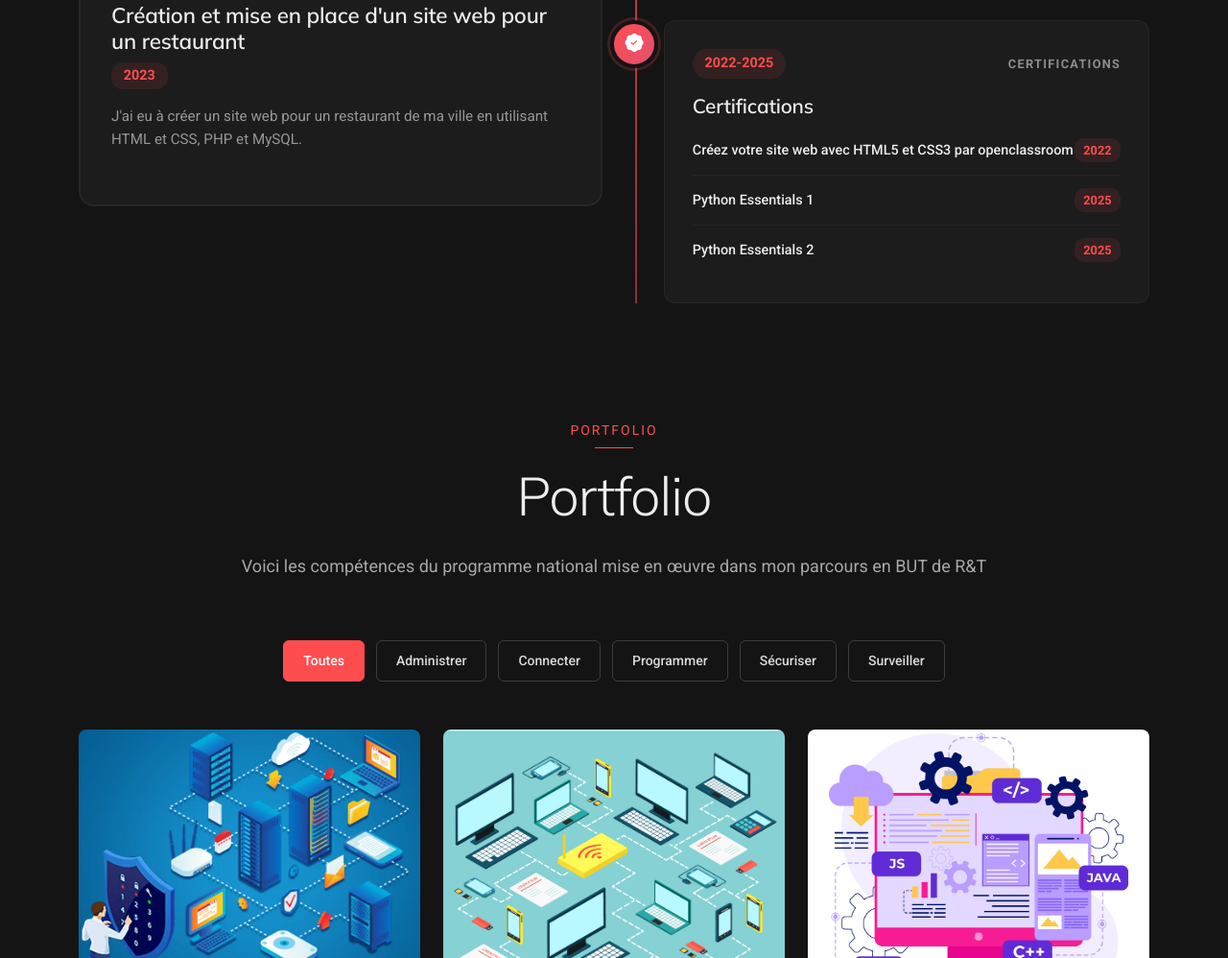
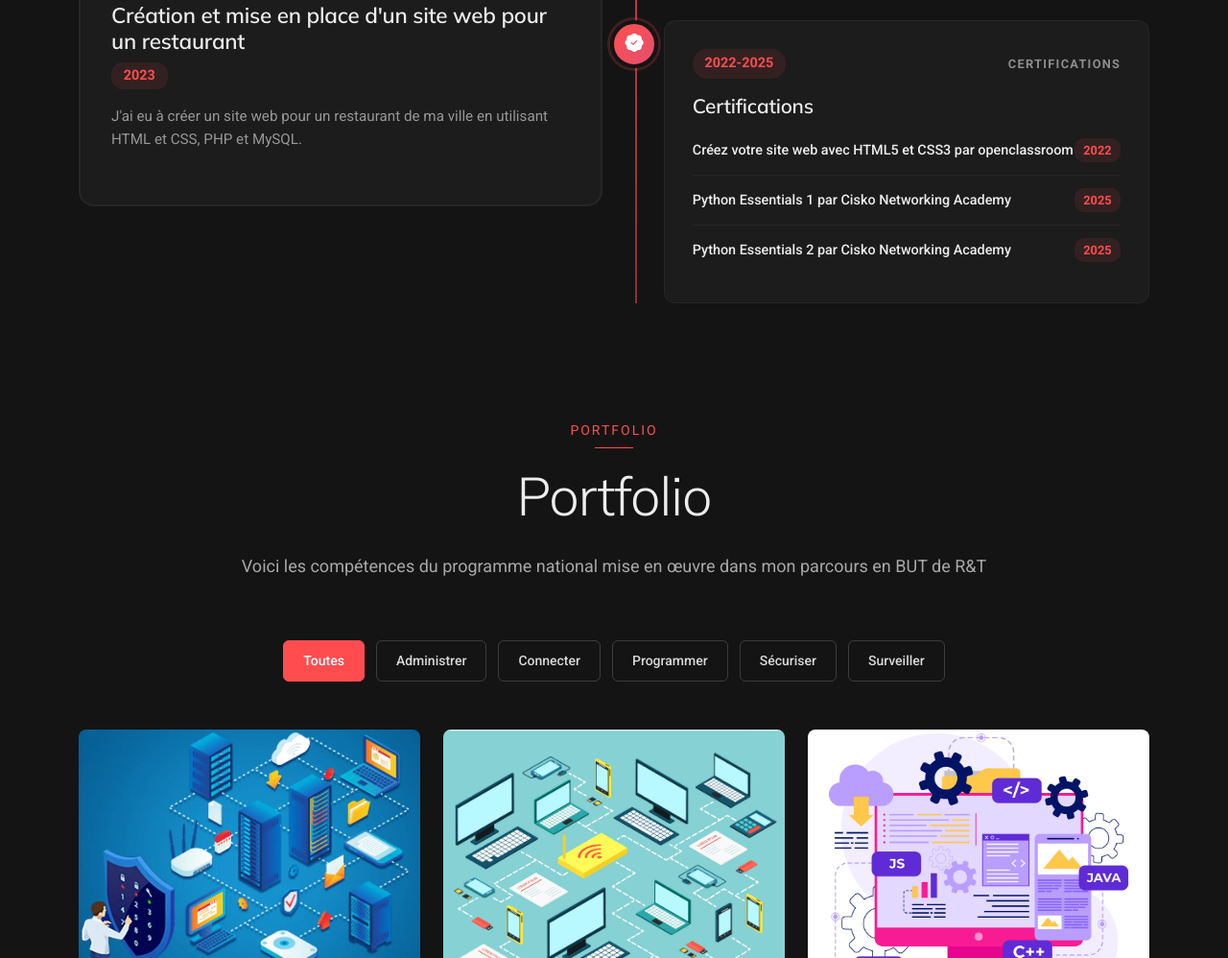
Before and after one commit to Mamadou-Balde2/Mamadou-Balde2.github.io, a plain HTML site: page index.html in a window 1280 px wide. Shown: the part 2751-3749 px from the top of the page at 96% size. Drawn offline with Linux system fonts and the light colour scheme.

Commit message:
Update certification names to include provider details

```diff
--- a/index.html
+++ b/index.html
@@ -316,11 +316,11 @@
                           <span class="cert-year">2022</span>
                         </div>
                         <div class="cert-item">
-                          <span class="cert-name">Python Essentials 1</span>
+                          <span class="cert-name">Python Essentials 1 par Cisko Networking Academy</span>
                           <span class="cert-year">2025</span>
                         </div>
                         <div class="cert-item">
-                          <span class="cert-name">Python Essentials 2</span>
+                          <span class="cert-name">Python Essentials 2 par Cisko Networking Academy</span>
                           <span class="cert-year">2025</span>
                         </div>
                       </div>
```
